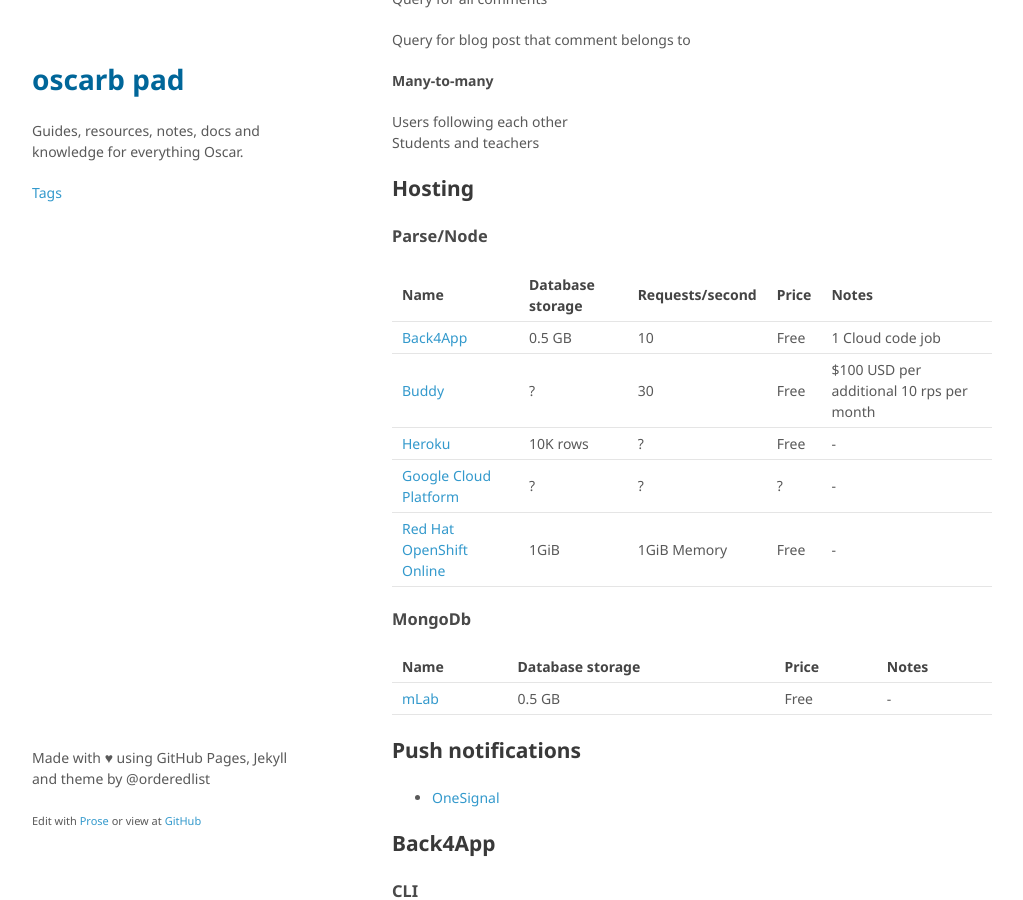
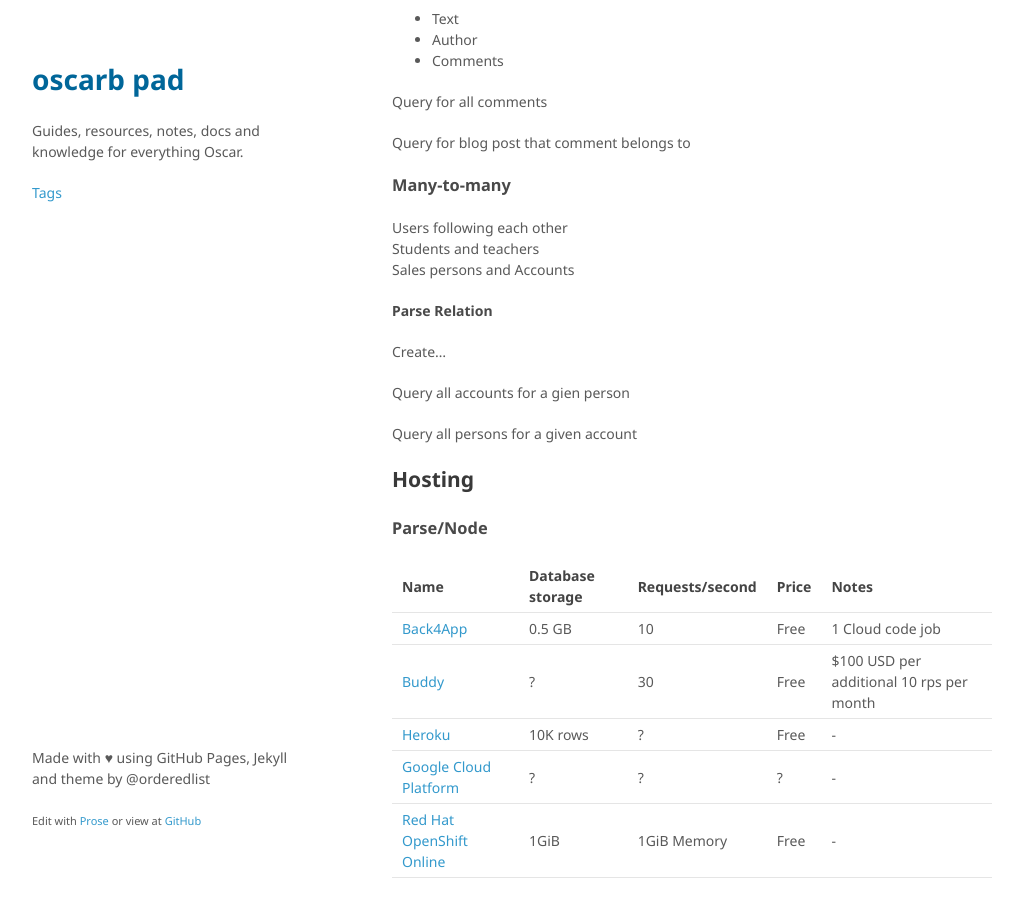
Before and after one commit to oscarb/pad, a Jekyll site: the page built from _docs/parse-server.md, in a window 1280 px wide and 900 px high, scrolled down 1972 px. Shown: the whole window, without its empty margins (128-1151 px from the left). Built offline with Jekyll 4.4.1, drawn with Linux system fonts in a browser that asks for light colours; some web fonts are replaced.

Commit message:
Update parse-server.md

```diff
--- a/_docs/parse-server.md
+++ b/_docs/parse-server.md
@@ -85,7 +90,6 @@ Query for all comments...
 Query for post that a comment belongs to
 ...
 
-
 #### Arrays
 
 BlogPost
@@ -98,12 +102,20 @@ Query for all comments
 Query for blog post that comment belongs to
 
 
-#### Many-to-many
+### Many-to-many
 
 Users following each other
 Students and teachers
+Sales persons and Accounts
+
+#### Parse Relation
+
+Create...
+
+Query all accounts for a gien person
 
 
+Query all persons for a given account
 
 
 
```
Also changed, not shown: other parts of _docs/parse-server.md (+5 -0 lines).
